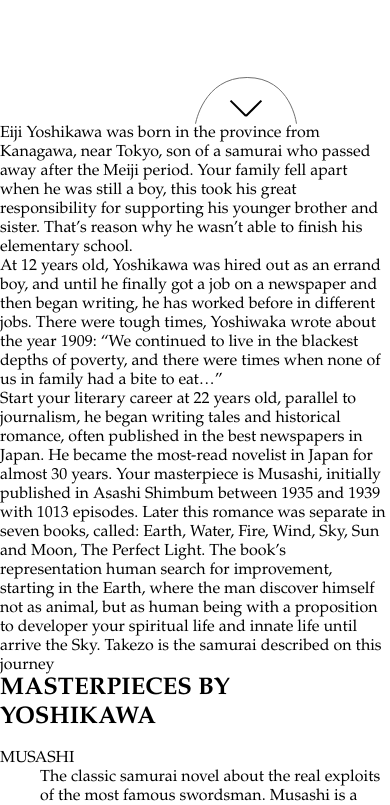
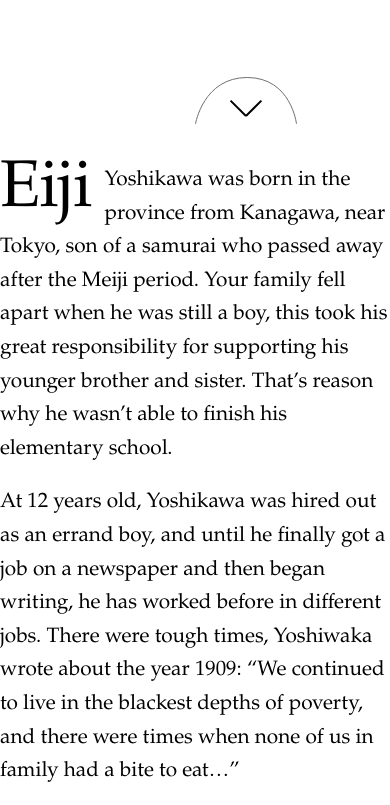
Before and after one commit to rafaelofil/Eiji-Yoshikawa-Biography, a plain HTML site: page index.html in a window 390 px wide. Shown: the part 720-1525 px from the top of the page. Drawn offline with Linux system fonts and the light colour scheme.

Commit message:
text-style

```diff
--- a/css/style.css
+++ b/css/style.css
@@ -102,6 +102,34 @@
   font-style: italic;
 }
 
+/* Text parte 1 */
+p {
+  margin-bottom: 20px;
+}
+
+.text,
+dd {
+  margin: 0 auto;
+  max-width: 665px;
+  display: flex;
+  flex-direction: column;
+  margin-top: 40px;
+  margin-bottom: 20px;
+  font-size: 1.5rem;
+  line-height: 2.1rem;
+}
+
+.emphasis {
+  padding-top: 0;
+  margin-right: 12px;
+  line-height: 0.83;
+  font-size: 4.125rem;
+  float: left;
+  position: relative;
+  display: block;
+  box-sizing: inherit;
+}
+
 @media only screen and (min-width: 788px) and (max-width: 982px) {
   /* Principal Page */
   main {
@@ -150,13 +178,9 @@
     order: 0;
     align-self: start;
     padding: 0;
-    margin-top: 150px;
+    margin-top: 140px;
     margin-left: 20px;
     margin-right: -20px;
-  }
-
-  #header {
-    margin-right: 20px;
   }
 
   #header h1 {
@@ -175,4 +199,10 @@
     font-size: 2rem;
     font-style: italic;
   }
+  /* Text */
+  .text,
+  dd {
+    font-size: 1.3rem;
+    line-height: 2.1rem;
+  }
 }
--- a/index.html
+++ b/index.html
@@ -26,8 +26,11 @@
   </main>
 
   <section>
-    <div>
-      <p>Eiji Yoshikawa was born in the province from Kanagawa, near Tokyo, son of a samurai who passed away after the Meiji period. Your family fell apart when he was still a boy, this took his great responsibility for supporting his younger brother and sister. That’s reason why he wasn’t able to finish his elementary school.</p>
+    <div class="text">
+      <p>
+        <span class="emphasis">Eiji</span>
+        Yoshikawa was born in the province from Kanagawa, near Tokyo, son of a samurai who passed away after the Meiji period. Your family fell apart when he was still a boy, this took his great responsibility for supporting his younger brother and sister. That’s reason why he wasn’t able to finish his elementary school.
+      </p>
       <p>At 12 years old, Yoshikawa was hired out as an errand boy, and until he finally got a job on a newspaper and then began writing, he has worked before in different jobs. There were tough times, Yoshiwaka wrote about the year 1909: “We continued to live in the blackest depths of poverty, and there were times when none of us in family had a bite to eat…”</p>
       <p>Start your literary career at 22 years old, parallel to journalism, he began writing tales and historical romance, often published in the best newspapers in Japan. He became the most-read novelist in Japan for almost 30 years. Your masterpiece is Musashi, initially published in Asashi Shimbum between 1935 and 1939 with 1013 episodes. Later this romance was separate in seven books, called: Earth, Water, Fire, Wind, Sky, Sun and Moon, The Perfect Light. The book’s representation human search for improvement, starting in the Earth, where the man discover himself not as animal, but as human being with a proposition to developer your spiritual life and innate life until arrive the Sky. Takezo is the samurai described on this journey</p>
     </div>
@@ -64,12 +67,12 @@
   </section>
 
   <section>
-    <div>
+    <div class="text">
       <p>The writer had a lot of varied experiences that build him as rich artist with sense of humanity and the beauty that is shown all of yours work, always with the message about human improvement. These experiences could be represented in your deed: “With the exception of murder, theft, and rape, I have done everything that any of my contemporaries can possibly have done.” Few people can put life in his work, he succeeded and still printed reality when he wrote.</p>
       <p>Yoshikawa was mainly influenced by classics such as The Tale of the Heike, Tale of Genji, Outlaws of the Marsh, and Romance of the Three Kingdoms, many of which he retold in his own style. The novelist’s style yielded great titles and award as the Cultural Order of Merit in 1960(the most important award for a man of letters in Japan), the Order of the Sacred Treasure and the Mainichi Art Award. His works are full of Buddhist and Shinto religious references, as well as quotes from Chinese classics.</p>
     </div>
     <img src="img/Musashi_Vagabond.jpg" alt="Musashi Vagabond">
-    <div>
+    <div class="text">
       <p>At 70 years old Yoshikawa death from cancer, let a masterpiece that change a generation and getting reputation as one of the best historical novelists by your county.</p>
     </div>
 </section>
```
